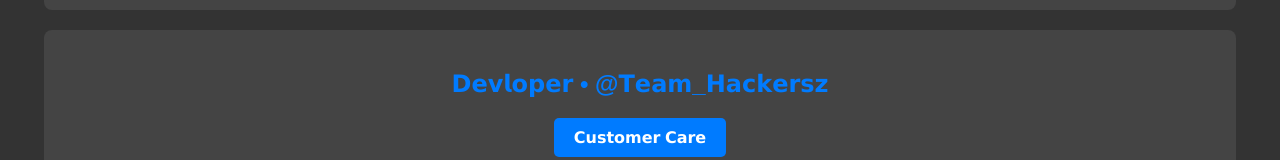
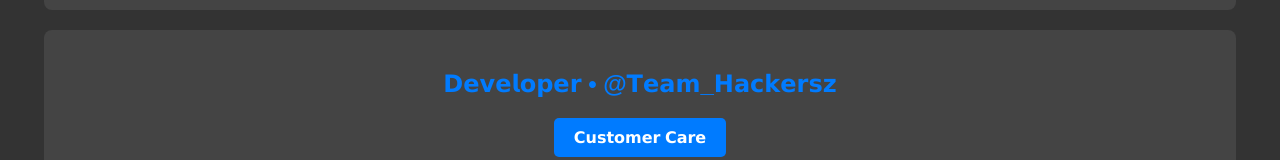
Before and after one commit to Elite12345ywywywy/New-mode, a plain HTML site: page index.html in a window 1280 px wide. Shown: the part 878-1038 px from the top of the page. Drawn offline with Linux system fonts and the light colour scheme; no server answers.

Commit message:
Update index.html

```diff
--- a/index.html
+++ b/index.html
@@ -203,7 +203,7 @@
         </div>
     </div>
     <div class="card">
-        <h2>𝗗𝗲𝘃𝗹𝗼𝗽𝗲𝗿 • @𝗧𝗲𝗮𝗺_𝗛𝗮𝗰𝗸𝗲𝗿𝘀𝘇</h2>
+        <h2>𝗗𝗲𝘃𝗲𝗹𝗼𝗽𝗲𝗿 • @𝗧𝗲𝗮𝗺_𝗛𝗮𝗰𝗸𝗲𝗿𝘀𝘇</h2>
         <div class="button-group">
         <a href="https://t.me/TeamHackersz_bot" id="registerButton" target="_blank">𝗖𝘂𝘀𝘁𝗼𝗺𝗲𝗿 𝗖𝗮𝗿𝗲</a>
     </div>
```
